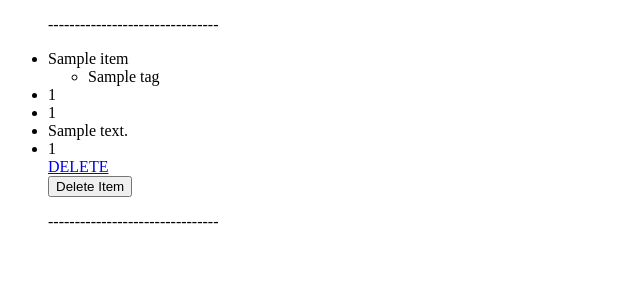
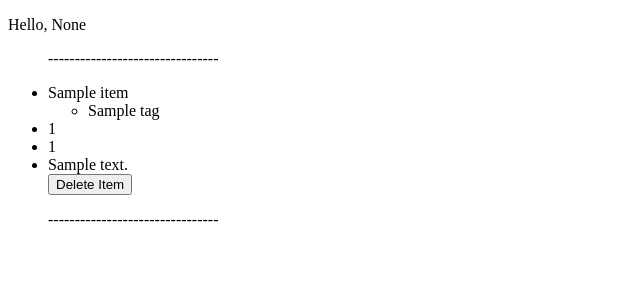
Before and after one commit to brandon-schabel/HobbyOrganizer, a Flask app: template templates/view.html in a window 1280 px wide. Shown: the top 300 px of the page, without its empty margins (0-640 px from the left). Run offline with Flask 2, Linux system fonts and the light colour scheme; the template is opened without the code that fills it: most values are stand-ins (such as "Sample title", 1, 10 or a date in 2020); parts of the project's set-up code (start-up, migrations or seed data) failed here and were passed over; some libraries are stand-ins or nearby versions.

Commit message:
Remove user field, autofill

```diff
--- a/app.py
+++ b/app.py
@@ -7,7 +7,7 @@ from datetime import datetime, timedelta
 from forms import ToolLogForm, LoginForm, RegistrationForm
 import os
 from app_config import *
-from flask_login import LoginManager, login_required, login_user
+from flask_login import LoginManager, login_required, login_user, current_user
 from User import User
 from bson.objectid import ObjectId
 #https://flask-login.readthedocs.io/en/latest/#installation
@@ -40,7 +40,7 @@ def index():
         drawer_number = form.drawer_number.data
         comment = form.comment.data
         tags = form.tags.data
-        username = form.username.data
+        username = current_user.get_id()
         current_date_time = datetime.utcnow()
         tags = tags.split(" ")
 
@@ -145,6 +145,7 @@ def register():
 @app.route('/view', methods=['GET', 'POST'])
 @login_required
 def view():
+
     #find current user logged and return records of that users inputs
     username = "Brandon"
     user_items = []
--- a/forms.py
+++ b/forms.py
@@ -6,7 +6,6 @@ class ToolLogForm(Form):
     drawer_number = IntegerField(u'Drawer', validators=[validators.input_required()])
     comment = StringField(u'Comment', validators=[])
     tags = StringField(u'Tags', validators=[])
-    username = StringField(u'User', validators=[])
 
 class LoginForm(Form):
     login_email = StringField(u'Email',validators=[])
--- a/templates/index.html
+++ b/templates/index.html
@@ -8,7 +8,6 @@
     {{ render_field(form.drawer_number) }}
 	  {{ render_field(form.comment) }}
 	  {{ render_field(form.tags) }}
-	  {{ render_field(form.username) }}
   </dl>
   <p><input type=submit value=Submit>
 </form>
--- a/templates/view.html
+++ b/templates/view.html
@@ -3,7 +3,7 @@
     <head>
     </head>
     <body>
-
+        <p>Hello, {{ current_user.get_id() }}</p>
         <ul>
             {% for item in user_items %}
                 <p>--------------------------------</p>
@@ -17,9 +17,7 @@
                 <li>{{item.bin_number}}</li>
                 <li>{{ item.drawer_number}}</li>
                 <li>{{ item.comment}}</li>
-                <li>{{ item._id }} </li>
 
-                <a href="{{ url_for('delete', _id=item._id)}}">DELETE</a>
                 <form action="{{ url_for('delete',_id=item._id) }}" method="POST">
                     <input type="submit" value="Delete Item" />
                 </form>
```
